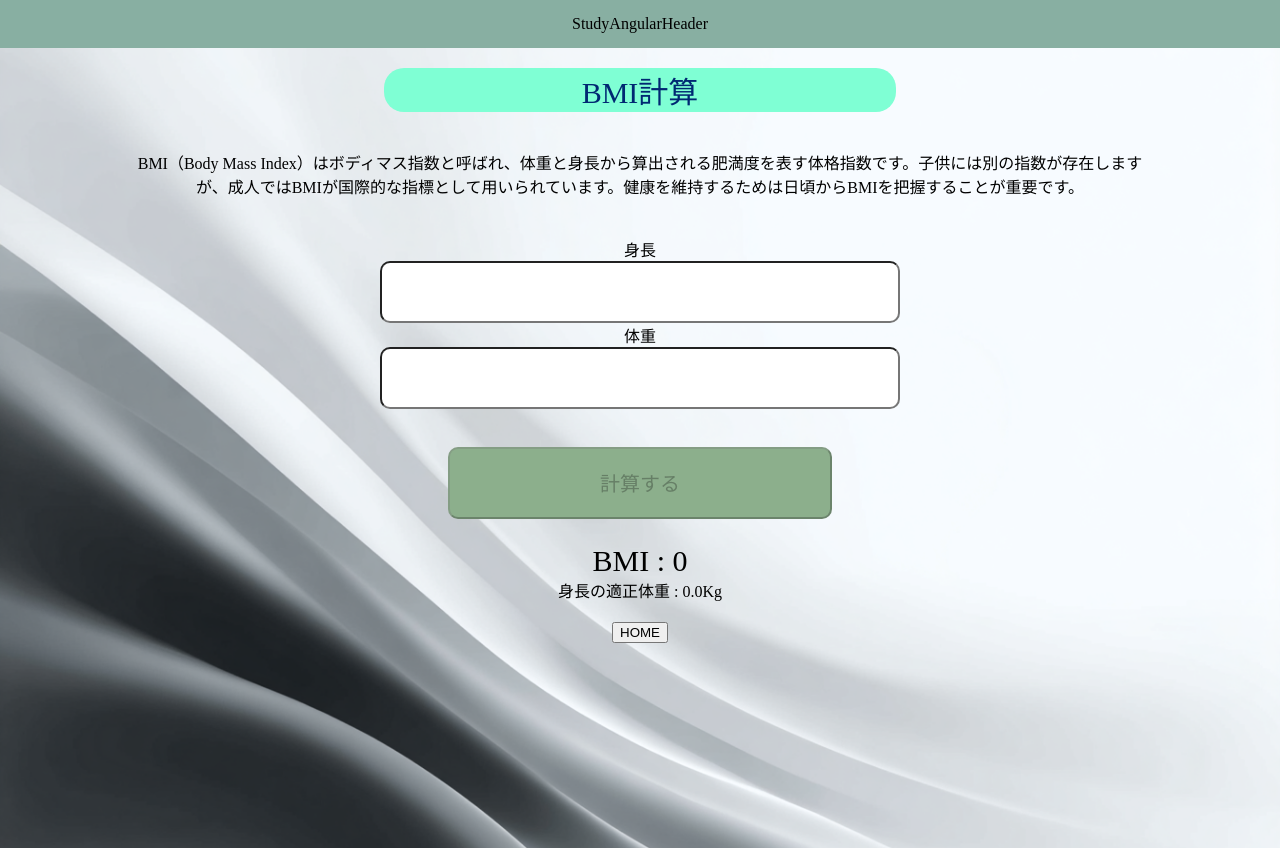
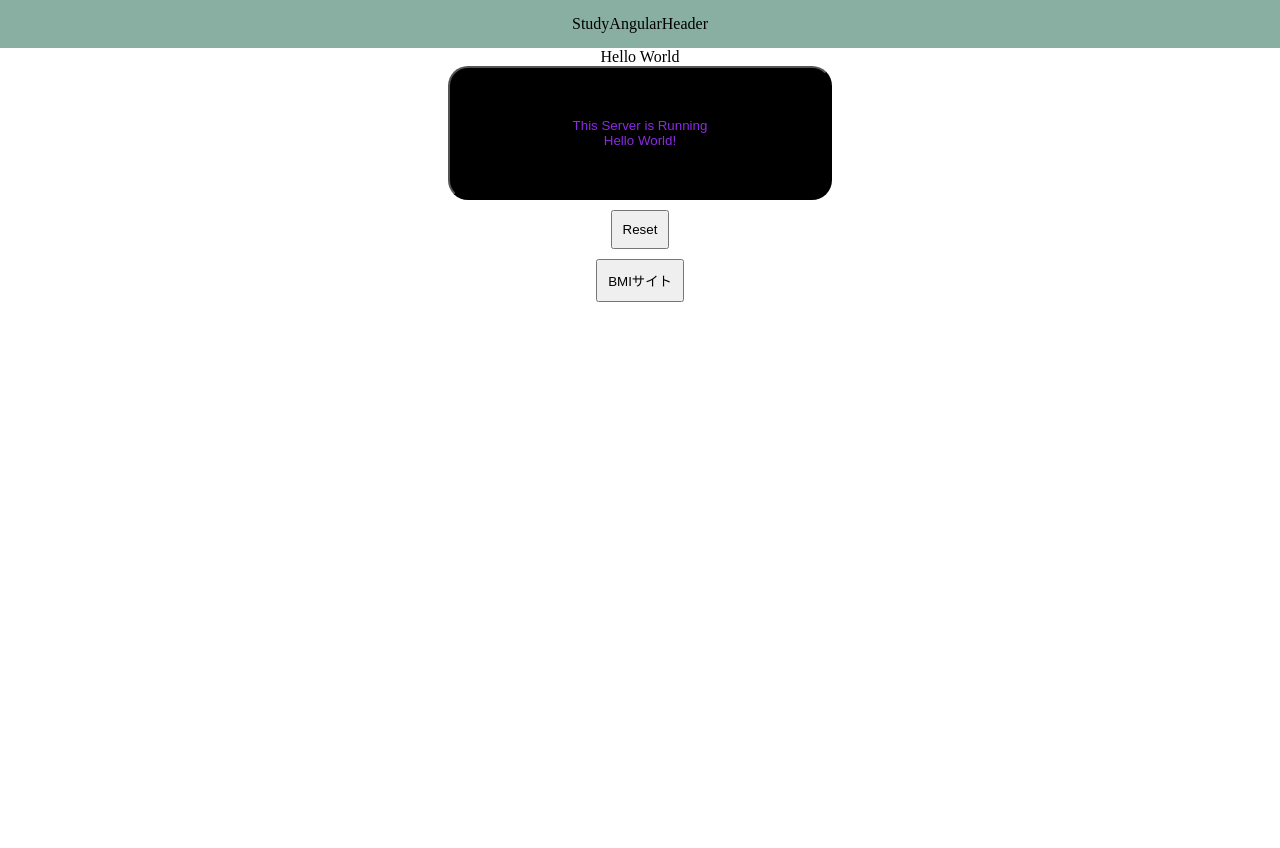
Before and after one commit to Ritorick/StudyAngular, an Angular app: page / in a window 1280 px wide. After the commit the page ends 800 px from the top, so only its background shows below. Built offline with nearby package versions, Linux system fonts and the light colour scheme.

Commit message:
Revert "homeを削除"
This reverts commit 6347a1886372651c233a26674f045bfc8dd362db.

```diff
--- a/src/app/app.routes.ts
+++ b/src/app/app.routes.ts
@@ -1,6 +1,8 @@
 import { Routes } from '@angular/router';
+import { Home } from './home/home';
 import { StudyBMI } from './study-bmi/study-bmi';
 
 export const routes: Routes = [
-    { path: '' , component: StudyBMI}
+    { path: '' , component: Home},
+    { path: 'study-bmi', component: StudyBMI }
 ];
--- /dev/null
+++ b/src/app/home/home.css
@@ -0,0 +1,30 @@
+.container{
+    display:flex;
+    flex-direction: column;
+    white-space: pre-line;
+}
+.test {
+    width: 30%;
+    background-color: black;
+    color: blueviolet;
+    padding: 50px;
+    margin: auto;
+    text-align: center;
+    border-radius: 20px;
+    transition: 300ms ease-in-out;
+}
+.test:hover {
+    background-color: grey;
+}
+
+.reset {
+    margin: auto;
+    margin-top: 10px;
+    padding: 10px;
+}
+
+.routeBMI {
+    margin:auto;
+    margin-top: 10px;
+    padding: 10px;
+}
--- /dev/null
+++ b/src/app/home/home.html
@@ -0,0 +1,9 @@
+<div class="container">
+  <div style="margin: auto;">Hello World</div>
+
+  @if(isServerRunning()) {
+    <button class="test" (click)="onClick($event)">{{ClickTest}}</button>
+    <button class="reset" (click)="onClick($event)">Reset</button>
+    <button class="routeBMI" routerLink="/study-bmi">BMIサイト</button>
+  }
+</div>
--- /dev/null
+++ b/src/app/home/home.ts
@@ -0,0 +1,26 @@
+import { Component, signal } from '@angular/core';
+import { RouterLink } from '@angular/router';
+
+@Component({
+  selector: 'app-home',
+  imports: [RouterLink],
+  templateUrl: './home.html',
+  styleUrl: './home.css',
+})
+export class Home {
+  protected readonly title = signal('hello-world-app');
+  protected readonly isServerRunning = signal(true);
+
+  ClickTestDefault = "This Server is Running\nHello World!";
+  ClickTest = this.ClickTestDefault;
+
+  onClick(event : Event) {
+    const element = event.target as HTMLElement
+    if (element.classList.contains("test")) {
+      this.ClickTest = "Clicked!"
+    }
+    if (element.classList.contains("reset")) {
+      this.ClickTest = this.ClickTestDefault
+    }
+  }
+}
```
Also changed, not shown: 1 other file (tests, documents, lock files or other folders).
